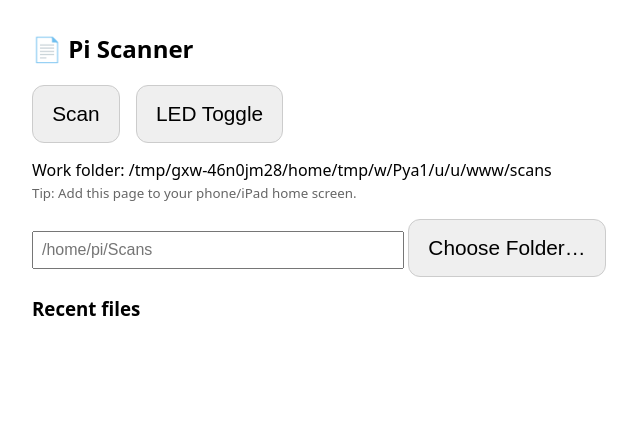
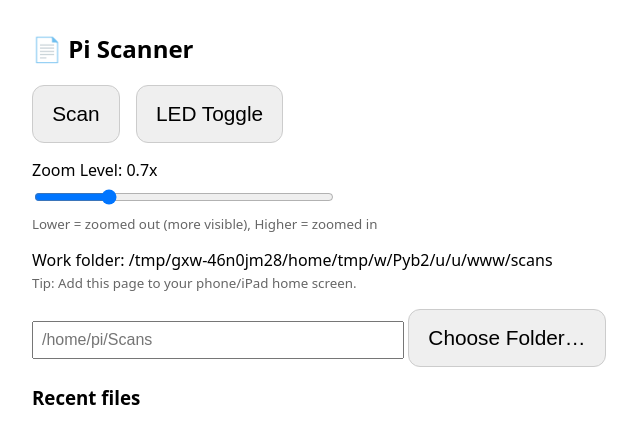
Before and after one commit to amherscher/document_scanner, a Flask app: page / in a window 1280 px wide. Shown: the top 444 px of the page, without its empty margins (0-640 px from the left). Run offline with Flask 2, Linux system fonts and the light colour scheme; data that the repository does not hold is empty.

Commit message:
zoom feature

```diff
--- a/app.py
+++ b/app.py
@@ -57,18 +57,30 @@
 def scan():
     if not require_auth(request):
         return jsonify({"ok": False, "error": "unauthorized"}), 401
+
+    # Get zoom level from request (default 0.7 for zoomed out)
+    zoom = 0.7
+    try:
+        data = request.get_json(force=True, silent=True) or {}
+        zoom = float(data.get("zoom", 0.7))
+        # Clamp zoom between 0.3 and 2.0
+        zoom = max(0.3, min(2.0, zoom))
+    except (ValueError, TypeError):
+        pass  # Use default
+
     ts = time.strftime("%Y%m%d_%H%M%S")
     base = f"scan_{ts}"
     # Call the capture pipeline script
     try:
         subprocess.run(
-        ["/usr/bin/python3", str(APP_ROOT / "scan_once.py"),
-        "--workdir", str(WORKDIR),
-            "--basename", base
+            ["/usr/bin/python3", str(APP_ROOT / "scan_once.py"),
+             "--workdir", str(WORKDIR),
+             "--basename", base,
+             "--zoom", str(zoom)
             ], check=True)
         return jsonify({"ok": True, "saved": [f"{base}.jpg", f"{base}.pdf"], "workdir": str(WORKDIR)})
     except subprocess.CalledProcessError as e:
-            return jsonify({"ok": False, "error": str(e)})
+        return jsonify({"ok": False, "error": str(e)})
     except Exception as e:
         return jsonify({"ok": False, "error": str(e)})
 
--- a/templates/index.html
+++ b/templates/index.html
@@ -18,6 +18,15 @@
 <div class="row">
 <button onclick="doScan()">Scan</button>
 <button onclick="toggleLED()">LED Toggle</button>
+</div>
+<div style="margin: 1rem 0;">
+<label>Zoom Level: <span id="zoomValue">0.7</span>x</label><br/>
+<input type="range" id="zoomSlider" min="0.3" max="2.0" step="0.1" value="0.7"
+       oninput="document.getElementById('zoomValue').textContent = this.value"
+       style="width: 300px; margin-top: 0.5rem;" />
+<small style="display: block; color: #666; margin-top: 0.3rem;">
+  Lower = zoomed out (more visible), Higher = zoomed in
+</small>
 </div>
 <p>
 Work folder: <span id="workdir"></span>
@@ -51,7 +60,12 @@
 });
 }
 async function doScan(){
-const r = await fetch('/api/scan', {method:'POST', headers: authHeaders()});
+const zoom = document.getElementById('zoomSlider').value;
+const r = await fetch('/api/scan', {
+    method:'POST',
+    headers: {...authHeaders(), 'Content-Type': 'application/json'},
+    body: JSON.stringify({zoom: parseFloat(zoom)})
+});
 const j = await r.json();
 if(!j.ok){ alert(j.error||'scan error'); return; }
 alert('Saved: ' + j.saved.join(', '));
```
Also changed, not shown: scan_once.py (+38 -3 lines).
